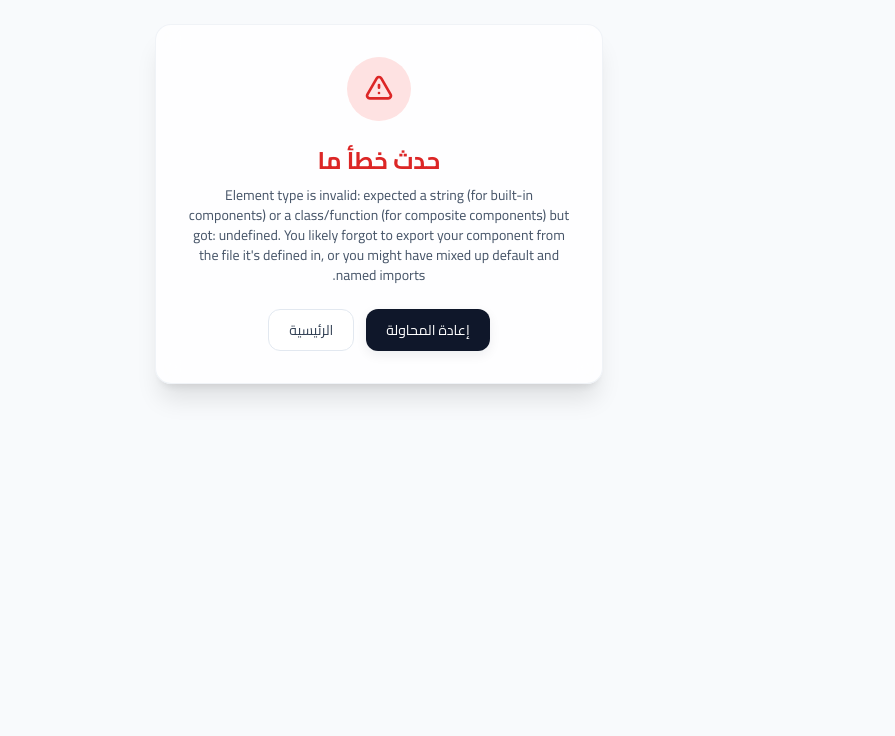
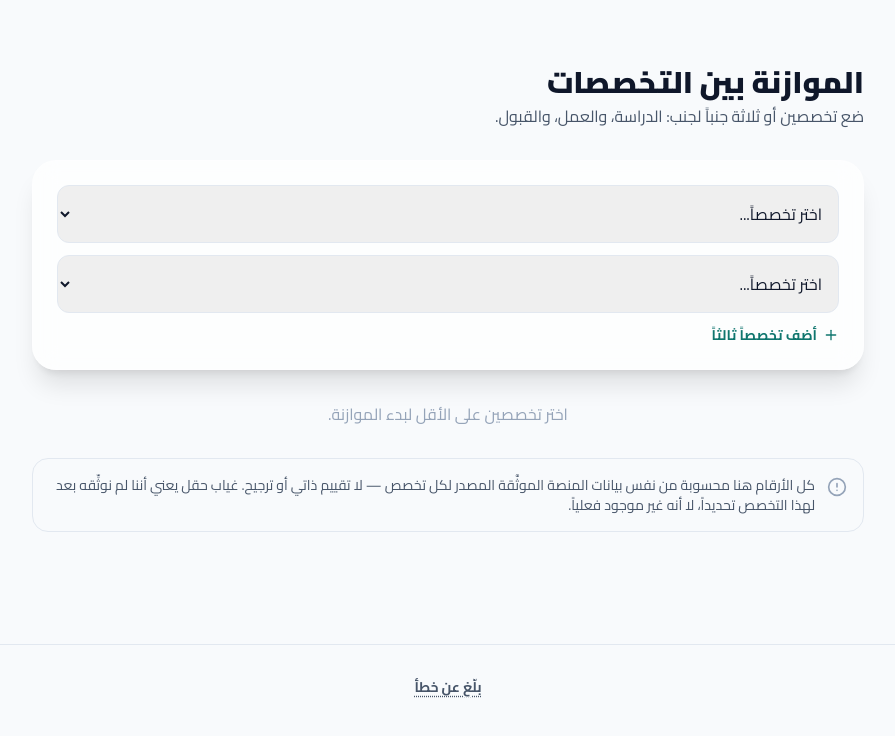
Before and after one commit to mkhald357-star/iraq-university-guide-2, a Next.js app: page /compare in a window 1280 px wide. Shown: the top 736 px of the page, without its empty margins (353-1248 px from the left). Built offline with nearby package versions, Linux system fonts and the light colour scheme.

Commit message:
Auto-update 2026-08-11 11:42:35

```diff
--- a/app/compare/page.tsx
+++ b/app/compare/page.tsx
@@ -250,3 +250,12 @@ function CompareContent() {
     </div>
   );
 }
+
+// export افتراضي مع Suspense (useSearchParams يتطلّبه -- نفس نمط app/report/page.tsx)
+export default function ComparePage() {
+  return (
+    <Suspense fallback={null}>
+      <CompareContent />
+    </Suspense>
+  );
+}
```
